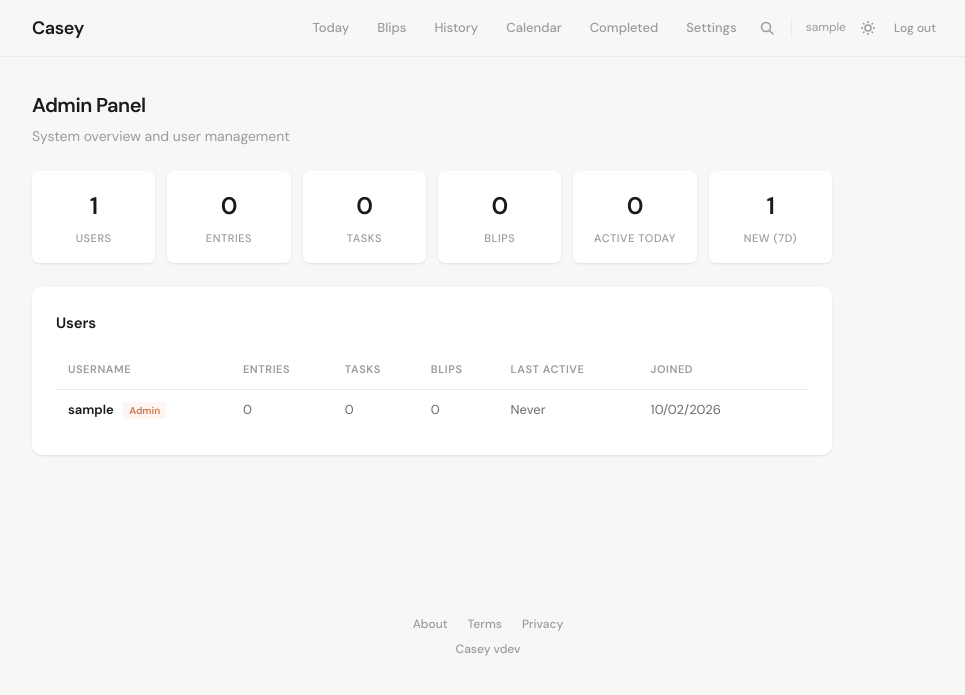
After one commit to dannymcc/casey, a Flask app: page /admin in a window 1280 px wide. The commit adds this page. Shown: the top 695 px of the page, without its empty margins (152-1117 px from the left). Run offline with Flask 3, Linux system fonts and the light colour scheme; the visitor is signed in with stand-in values (Sample User, id 1); data comes from the database, SQL or seed files in the repository; data that the repository does not hold is empty; parts of the project's set-up code (start-up, migrations or seed data) failed here and were passed over; some libraries are stand-ins or nearby versions.

Commit message:
Add admin panel, subtasks, calendar view, journal templates
Phase 3A: Admin panel with user management and system stats,
subtasks/checklists for tasks, calendar view for journal entries,
journal writing templates, first user auto-admin

```diff
--- a/app.py
+++ b/app.py
@@ -158,6 +158,16 @@ def init_db():
             PRIMARY KEY (user_id, key),
             FOREIGN KEY (user_id) REFERENCES users (id)
         );
+
+        CREATE TABLE IF NOT EXISTS subtasks (
+            id INTEGER PRIMARY KEY AUTOINCREMENT,
+            task_id INTEGER NOT NULL,
+            title TEXT NOT NULL,
+            completed BOOLEAN DEFAULT 0,
+            sort_order INTEGER DEFAULT 0,
+            created_at TIMESTAMP DEFAULT CURRENT_TIMESTAMP,
+            FOREIGN KEY (task_id) REFERENCES tasks (id) ON DELETE CASCADE
+        );
     ''')
 
     # Migrations for existing databases
@@ -204,6 +214,16 @@ def init_db():
     # Check if old unique constraint needs updating -- for new installs this is
     # handled by CREATE TABLE. For existing DBs, the old UNIQUE(journal_date, blip_id)
     # still works since user_id will be NULL for legacy data.
+
+    # Admin role migration
+    cursor = db.execute("PRAGMA table_info(users)")
+    columns = [row[1] for row in cursor.fetchall()]
+    if 'is_admin' not in columns:
+        db.execute('ALTER TABLE users ADD COLUMN is_admin INTEGER DEFAULT 0')
+        # Make first user admin by default
+        first_user = db.execute('SELECT id FROM users ORDER BY id LIMIT 1').fetchone()
+        if first_user:
+            db.execute('UPDATE users SET is_admin = 1 WHERE id = ?', (first_user[0],))
 
     # Full-text search virtual tables
     db.executescript('''
@@ -283,6 +303,20 @@ def login_required(f):
     return decorated
 
 
+def admin_required(f):
+    """Decorator: require admin access."""
+    @wraps(f)
+    def decorated(*args, **kwargs):
+        if 'user_id' not in session:
+            return redirect(url_for('login'))
+        db = get_db()
+        user = db.execute('SELECT is_admin FROM users WHERE id = ?', (session['user_id'],)).fetchone()
+        if not user or not user['is_admin']:
+            return redirect(url_for('index'))
+        return f(*args, **kwargs)
+    return decorated
+
+
 def user_filter(table_alias=''):
     """Return (sql_fragment, params) for filtering by current user.
 
@@ -395,9 +429,18 @@ def word_count_filter(text):
 @app.context_processor
 def inject_auth():
     """Make auth state available to all templates."""
+    is_admin = False
+    if is_auth_enabled() and session.get('user_id'):
+        try:
+            db = get_db()
+            user = db.execute('SELECT is_admin FROM users WHERE id = ?', (session['user_id'],)).fetchone()
+            is_admin = bool(user and user['is_admin'])
+        except Exception:
+            pass
     return {
         'auth_enabled': is_auth_enabled(),
         'current_user': session.get('username') if is_auth_enabled() else None,
+        'is_admin': is_admin,
     }
 
 
@@ -486,8 +529,11 @@ def register():
             return render_template('register.html')
 
         password_hash = generate_password_hash(password)
-        cursor = db.execute('INSERT INTO users (username, password_hash) VALUES (?, ?)',
-                            (username, password_hash))
+        # First user gets admin privileges
+        user_count = db.execute('SELECT COUNT(*) FROM users').fetchone()[0]
+        is_admin = 1 if user_count == 0 else 0
+        cursor = db.execute('INSERT INTO users (username, password_hash, is_admin) VALUES (?, ?, ?)',
+                            (username, password_hash, is_admin))
         db.commit()
 
         session.permanent = True
@@ -537,6 +583,14 @@ def index():
                      due_date ASC, created_at DESC''',
         uf_params
     ).fetchall()
+
+    # Load subtasks for each task
+    task_subtasks = {}
+    for task in tasks:
+        task_subtasks[task['id']] = db.execute(
+            'SELECT * FROM subtasks WHERE task_id = ? ORDER BY sort_order',
+            (task['id'],)
+        ).fetchall()
 
     # Get today's blips (or select 3 random ones if none selected yet)
     daily_uf, daily_uf_params = user_filter('db')
@@ -627,9 +681,11 @@ def index():
                            journal=journal,
                            journal_tags=journal_tags,
                            tasks=tasks,
+                           task_subtasks=task_subtasks,
                            blips=daily_blips,
                            today=today,
                            is_new_user=is_new_user,
+                           templates=JOURNAL_TEMPLATES,
                            stats={
                                'entries': total_entries,
                                'active_tasks': len(tasks),
@@ -1338,10 +1394,14 @@ def delete_account():
         return redirect(url_for('settings_account'))
 
     user_id = session['user_id']
+    db.execute('DELETE FROM subtasks WHERE task_id IN (SELECT id FROM tasks WHERE user_id = ?)', (user_id,))
     db.execute('DELETE FROM daily_blips WHERE user_id = ?', (user_id,))
     db.execute('DELETE FROM blips WHERE user_id = ?', (user_id,))
     db.execute('DELETE FROM tasks WHERE user_id = ?', (user_id,))
+    db.execute('DELETE FROM journal_tags WHERE journal_entry_id IN (SELECT id FROM journal_entries WHERE user_id = ?)', (user_id,))
     db.execute('DELETE FROM journal_entries WHERE user_id = ?', (user_id,))
+    db.execute('DELETE FROM tags WHERE user_id = ?', (user_id,))
+    db.execute('DELETE FROM user_preferences WHERE user_id = ?', (user_id,))
     db.execute('DELETE FROM api_tokens WHERE user_id = ?', (user_id,))
     db.execute('DELETE FROM users WHERE id = ?', (user_id,))
     db.commit()
@@ -1406,6 +1466,184 @@ def import_json():
     total = imported['journal'] + imported['tasks'] + imported['blips']
     flash(f'Imported {total} items ({imported["journal"]} entries, {imported["tasks"]} tasks, {imported["blips"]} blips).', 'success')
     return redirect(url_for('settings'))
+
+
+# --- Subtasks ---
+
+@app.route('/tasks/<int:task_id>/subtasks/add', methods=['POST'])
+@login_required
+def add_subtask(task_id):
+    """Add a subtask to a task."""
+    title = request.form.get('title', '').strip()
+    db = get_db()
+    uf, uf_params = user_filter()
+    task = db.execute(f'SELECT id FROM tasks WHERE id = ? AND {uf}', (task_id, *uf_params)).fetchone()
+    if task and title:
+        max_order = db.execute('SELECT COALESCE(MAX(sort_order), 0) FROM subtasks WHERE task_id = ?',
+                               (task_id,)).fetchone()[0]
+        db.execute('INSERT INTO subtasks (task_id, title, sort_order) VALUES (?, ?, ?)',
+                   (task_id, title, max_order + 1))
+        db.commit()
+    return redirect(url_for('index'))
+
+
+@app.route('/subtasks/<int:subtask_id>/toggle', methods=['POST'])
+@login_required
+def toggle_subtask(subtask_id):
+    """Toggle subtask completion."""
+    db = get_db()
+    uf, uf_params = user_filter()
+    subtask = db.execute(
+        f'SELECT s.* FROM subtasks s JOIN tasks t ON s.task_id = t.id WHERE s.id = ? AND {uf.replace("user_id", "t.user_id")}',
+        (subtask_id, *uf_params)
+    ).fetchone()
+    if subtask:
+        db.execute('UPDATE subtasks SET completed = ? WHERE id = ?',
+                   (0 if subtask['completed'] else 1, subtask_id))
+        db.commit()
+    return redirect(url_for('index'))
+
+
+@app.route('/subtasks/<int:subtask_id>/delete', methods=['POST'])
+@login_required
+def delete_subtask(subtask_id):
+    """Delete a subtask."""
+    db = get_db()
+    uf, uf_params = user_filter()
+    db.execute(
+        f'DELETE FROM subtasks WHERE id = ? AND task_id IN (SELECT id FROM tasks WHERE {uf})',
+        (subtask_id, *uf_params)
+    )
+    db.commit()
+    return redirect(url_for('index'))
+
+
+# --- Calendar View ---
+
+@app.route('/calendar')
+@login_required
+def calendar_view():
+    """Calendar view of journal entries."""
+    db = get_db()
+    uf, uf_params = user_filter()
+    year = request.args.get('year', date.today().year, type=int)
+    month = request.args.get('month', date.today().month, type=int)
+
+    # Get all entries for this month
+    start_date = f'{year:04d}-{month:02d}-01'
+    if month == 12:
+        end_date = f'{year+1:04d}-01-01'
+    else:
+        end_date = f'{year:04d}-{month+1:02d}-01'
+
+    entries = db.execute(
+        f'SELECT date, mood FROM journal_entries WHERE {uf} AND date >= ? AND date < ? ORDER BY date',
+        (*uf_params, start_date, end_date)
+    ).fetchall()
+    entry_dates = {e['date']: e['mood'] for e in entries}
+
+    # Build calendar data
+    import calendar as cal
+    cal_obj = cal.Calendar(firstweekday=0)  # Monday first
+    weeks = cal_obj.monthdayscalendar(year, month)
+
+    month_name = cal.month_name[month]
+
+    # Previous/next month
+    if month == 1:
+        prev_year, prev_month = year - 1, 12
+    else:
+        prev_year, prev_month = year, month - 1
+    if month == 12:
+        next_year, next_month = year + 1, 1
+    else:
+        next_year, next_month = year, month + 1
+
+    return render_template('calendar.html',
+                           year=year, month=month, month_name=month_name,
+                           weeks=weeks, entry_dates=entry_dates,
+                           prev_year=prev_year, prev_month=prev_month,
+                           next_year=next_year, next_month=next_month,
+                           today=date.today().isoformat())
+
+
+# --- Journal Templates ---
+
+JOURNAL_TEMPLATES = [
+    {
+        'name': 'Morning Pages',
+        'content': "What's on my mind this morning:\n\n\nWhat I'm grateful for:\n\n\nMy intention for today:\n\n",
+    },
+    {
+        'name': 'Weekly Review',
+        'content': "## What went well this week\n\n\n## What didn't go well\n\n\n## What I learned\n\n\n## Focus for next week\n\n",
+    },
+    {
+        'name': 'Daily Standup',
+        'content': "## Done yesterday\n\n\n## Doing today\n\n\n## Blockers\n\n",
+    },
+    {
+        'name': 'Brain Dump',
+        'content': "",
+    },
+]
+
+
+@app.route('/journal/templates')
+@login_required
+def journal_templates():
+    """Get available journal templates as JSON."""
+    return jsonify({'templates': JOURNAL_TEMPLATES})
+
+
+# --- Admin Panel ---
+
+@app.route('/admin')
+@admin_required
+def admin_panel():
+    """Admin dashboard."""
+    db = get_db()
+    stats = {
+        'total_users': db.execute('SELECT COUNT(*) FROM users').fetchone()[0],
+        'total_entries': db.execute('SELECT COUNT(*) FROM journal_entries').fetchone()[0],
+        'total_tasks': db.execute('SELECT COUNT(*) FROM tasks').fetchone()[0],
+        'total_blips': db.execute('SELECT COUNT(*) FROM blips').fetchone()[0],
+        'active_today': db.execute(
+            "SELECT COUNT(DISTINCT user_id) FROM journal_entries WHERE date = ?",
+            (date.today().isoformat(),)
+        ).fetchone()[0],
+        'new_users_7d': db.execute(
+            "SELECT COUNT(*) FROM users WHERE created_at >= datetime('now', '-7 days')"
+        ).fetchone()[0],
+    }
+
+    users = db.execute('''
+        SELECT u.id, u.username, u.is_admin, u.created_at,
+               (SELECT COUNT(*) FROM journal_entries WHERE user_id = u.id) as entry_count,
+               (SELECT COUNT(*) FROM tasks WHERE user_id = u.id) as task_count,
+               (SELECT COUNT(*) FROM blips WHERE user_id = u.id) as blip_count,
+               (SELECT MAX(date) FROM journal_entries WHERE user_id = u.id) as last_active
+        FROM users u ORDER BY u.created_at DESC
+    ''').fetchall()
+
+    return render_template('admin.html', stats=stats, users=users)
+
+
+@app.route('/admin/users/<int:user_id>/toggle-admin', methods=['POST'])
+@admin_required
+def toggle_admin(user_id):
+    """Toggle admin status for a user."""
+    if user_id == session['user_id']:
+        flash('Cannot change your own admin status.', 'error')
+        return redirect(url_for('admin_panel'))
+    db = get_db()
+    user = db.execute('SELECT is_admin FROM users WHERE id = ?', (user_id,)).fetchone()
+    if user:
+        db.execute('UPDATE users SET is_admin = ? WHERE id = ?',
+                   (0 if user['is_admin'] else 1, user_id))
+        db.commit()
+        flash('Admin status updated.', 'success')
+    return redirect(url_for('admin_panel'))
 
 
 # --- API Authentication ---
--- /dev/null
+++ b/templates/admin.html
@@ -0,0 +1,166 @@
+{% extends "base.html" %}
+
+{% block title %}Admin - Casey{% endblock %}
+
+{% block extra_styles %}
+.admin-stats {
+    display: grid;
+    grid-template-columns: repeat(auto-fit, minmax(120px, 1fr));
+    gap: 0.75rem;
+    margin-bottom: 1.5rem;
+}
+
+.admin-stat {
+    background: var(--surface);
+    border-radius: var(--radius-sm);
+    padding: 1rem;
+    box-shadow: var(--shadow);
+    text-align: center;
+}
+
+.admin-stat-value {
+    font-size: 1.5rem;
+    font-weight: 600;
+    color: var(--text);
+    letter-spacing: -0.02em;
+}
+
+.admin-stat-label {
+    font-size: 11px;
+    color: var(--text-muted);
+    font-weight: 500;
+    text-transform: uppercase;
+    letter-spacing: 0.05em;
+    margin-top: 0.25rem;
+}
+
+.user-table {
+    width: 100%;
+    border-collapse: collapse;
+    font-size: 13px;
+}
+
+.user-table th {
+    text-align: left;
+    padding: 0.625rem 0.75rem;
+    font-size: 11px;
+    font-weight: 600;
+    color: var(--text-muted);
+    text-transform: uppercase;
+    letter-spacing: 0.05em;
+    border-bottom: 1px solid var(--border);
+}
+
+.user-table td {
+    padding: 0.625rem 0.75rem;
+    border-bottom: 1px solid var(--border-light);
+    color: var(--text-secondary);
+}
+
+.user-table tr:last-child td {
+    border-bottom: none;
+}
+
+.admin-badge {
+    font-size: 10px;
+    padding: 0.125rem 0.375rem;
+    border-radius: 3px;
+    background: var(--accent-subtle);
+    color: var(--accent);
+    font-weight: 600;
+    margin-left: 0.375rem;
+}
+
+.admin-toggle {
+    font-size: 12px;
+    padding: 0.25rem 0.5rem;
+    min-height: auto;
+    background: var(--surface);
+    color: var(--text-secondary);
+    border: 1px solid var(--border);
+}
+
+.admin-toggle:hover {
+    border-color: var(--accent);
+    color: var(--accent);
+    opacity: 1;
+}
+{% endblock %}
+
+{% block content %}
+<div style="max-width: 800px;">
+    <h1 class="page-title">Admin Panel</h1>
+    <p class="page-desc">System overview and user management</p>
+
+    <div class="admin-stats">
+        <div class="admin-stat">
+            <div class="admin-stat-value">{{ stats.total_users }}</div>
+            <div class="admin-stat-label">Users</div>
+        </div>
+        <div class="admin-stat">
+            <div class="admin-stat-value">{{ stats.total_entries }}</div>
+            <div class="admin-stat-label">Entries</div>
+        </div>
+        <div class="admin-stat">
+            <div class="admin-stat-value">{{ stats.total_tasks }}</div>
+            <div class="admin-stat-label">Tasks</div>
+        </div>
+        <div class="admin-stat">
+            <div class="admin-stat-value">{{ stats.total_blips }}</div>
+            <div class="admin-stat-label">Blips</div>
+        </div>
+        <div class="admin-stat">
+            <div class="admin-stat-value">{{ stats.active_today }}</div>
+            <div class="admin-stat-label">Active Today</div>
+        </div>
+        <div class="admin-stat">
+            <div class="admin-stat-value">{{ stats.new_users_7d }}</div>
+            <div class="admin-stat-label">New (7d)</div>
+        </div>
+    </div>
+
+    <div class="card">
+        <h2>Users</h2>
+        <div style="overflow-x: auto;">
+            <table class="user-table">
+                <thead>
+                    <tr>
+                        <th>Username</th>
+                        <th>Entries</th>
+                        <th>Tasks</th>
+                        <th>Blips</th>
+                        <th>Last Active</th>
+                        <th>Joined</th>
+                        <th></th>
+                    </tr>
+                </thead>
+                <tbody>
+                    {% for user in users %}
+                    <tr>
+                        <td>
+                            <strong style="color: var(--text);">{{ user.username }}</strong>
+                            {% if user.is_admin %}<span class="admin-badge">Admin</span>{% endif %}
+                        </td>
+                        <td>{{ user.entry_count }}</td>
+                        <td>{{ user.task_count }}</td>
+                        <td>{{ user.blip_count }}</td>
+                        <td>{{ user.last_active | uk_date if user.last_active else 'Never' }}</td>
+                        <td>{{ user.created_at | uk_date }}</td>
+                        <td>
+                            {% if user.id != session.user_id %}
+                            <form method="POST" action="/admin/users/{{ user.id }}/toggle-admin" style="margin: 0;">
+                                <input type="hidden" name="csrf_token" value="{{ csrf_token() }}"/>
+                                <button type="submit" class="admin-toggle">
+                                    {{ 'Remove admin' if user.is_admin else 'Make admin' }}
+                                </button>
+                            </form>
+                            {% endif %}
+                        </td>
+                    </tr>
+                    {% endfor %}
+                </tbody>
+            </table>
+        </div>
+    </div>
+</div>
+{% endblock %}
--- a/templates/base.html
+++ b/templates/base.html
@@ -459,7 +459,7 @@
             .container { padding: 0 1rem; }
             header .container { height: 52px; }
             nav a { padding: 0.3125rem 0.625rem; font-size: 13px; white-space: nowrap; }
-            nav > a[href="/completed-tasks"], nav > a[href="/settings"] { display: none; }
+            nav > a[href="/completed-tasks"], nav > a[href="/settings"], nav > a[href="/calendar"] { display: none; }
             .nav-sep, .nav-user { display: none; }
             .nav-more { display: block; }
             .card { padding: 1.25rem; }
@@ -734,6 +734,7 @@
                 <a href="/" class="{{ 'active' if request.path == '/' }}">Today</a>
                 <a href="/blips" class="{{ 'active' if request.path == '/blips' }}">Blips</a>
                 <a href="/history" class="{{ 'active' if request.path == '/history' }}">History</a>
+                <a href="/calendar" class="{{ 'active' if request.path == '/calendar' }}">Calendar</a>
                 <a href="/completed-tasks" class="{{ 'active' if request.path == '/completed-tasks' }}">Completed</a>
                 <a href="/settings" class="{{ 'active' if request.path.startswith('/settings') }}">Settings</a>
                 <div class="nav-search">
@@ -761,8 +762,12 @@
                     </label>
                     <div class="nav-more-menu">
                         <a href="/search">Search</a>
+                        <a href="/calendar">Calendar</a>
                         <a href="/completed-tasks">Completed</a>
                         <a href="/settings">Settings</a>
+                        {% if is_admin %}
+                        <a href="/admin">Admin</a>
+                        {% endif %}
                         {% if auth_enabled and current_user %}
                         <form method="POST" action="/logout" style="margin: 0;">
                             <input type="hidden" name="csrf_token" value="{{ csrf_token() }}"/>
```
Also changed, not shown: templates/calendar.html (added, +159 -0 lines), templates/index.html (+115 -2 lines), templates/settings.html (+10 -0 lines).
